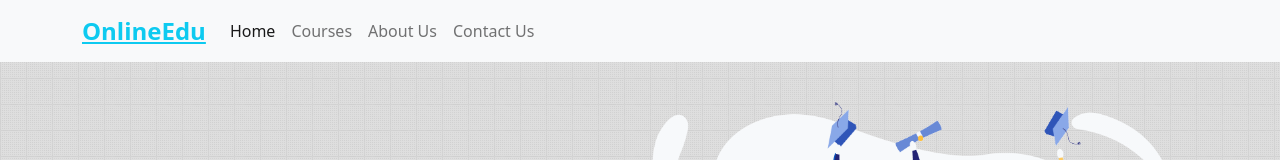
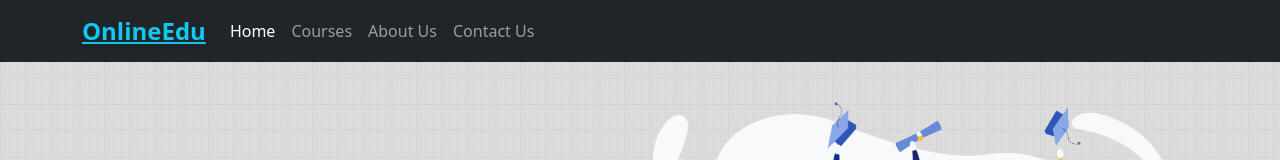
Before and after one commit to CoderMahabub/online-edu, a React (Create React App) app: page / in a window 1280 px wide. Shown: the top 160 px of the page. Built offline with nearby package versions, Linux system fonts and the light colour scheme.

Commit message:
header Colored

```diff
--- a/src/components/Header/Header.js
+++ b/src/components/Header/Header.js
@@ -1,11 +1,10 @@
 import React from 'react';
-import { Container, Nav, Navbar } from 'react-bootstrap';
 import { NavLink } from 'react-router-dom';
 
 const Header = () => {
     return (
         <div className="menu">
-            <nav className="navbar navbar-expand-lg navbar-light bg-light">
+            <nav className="navbar navbar-expand-lg navbar-dark bg-dark">
                 <div className="container">
                     <NavLink className="navbar-brand fs-4 fw-bolder text-info" to="/"><u>OnlineEdu</u></NavLink>
                     <button className="navbar-toggler" type="button" data-bs-toggle="collapse" data-bs-target="#navbarSupportedContent" aria-controls="navbarSupportedContent" aria-expanded="false" aria-label="Toggle navigation">
```
Also changed, not shown: 1 other file (tests, documents, lock files or other folders).
